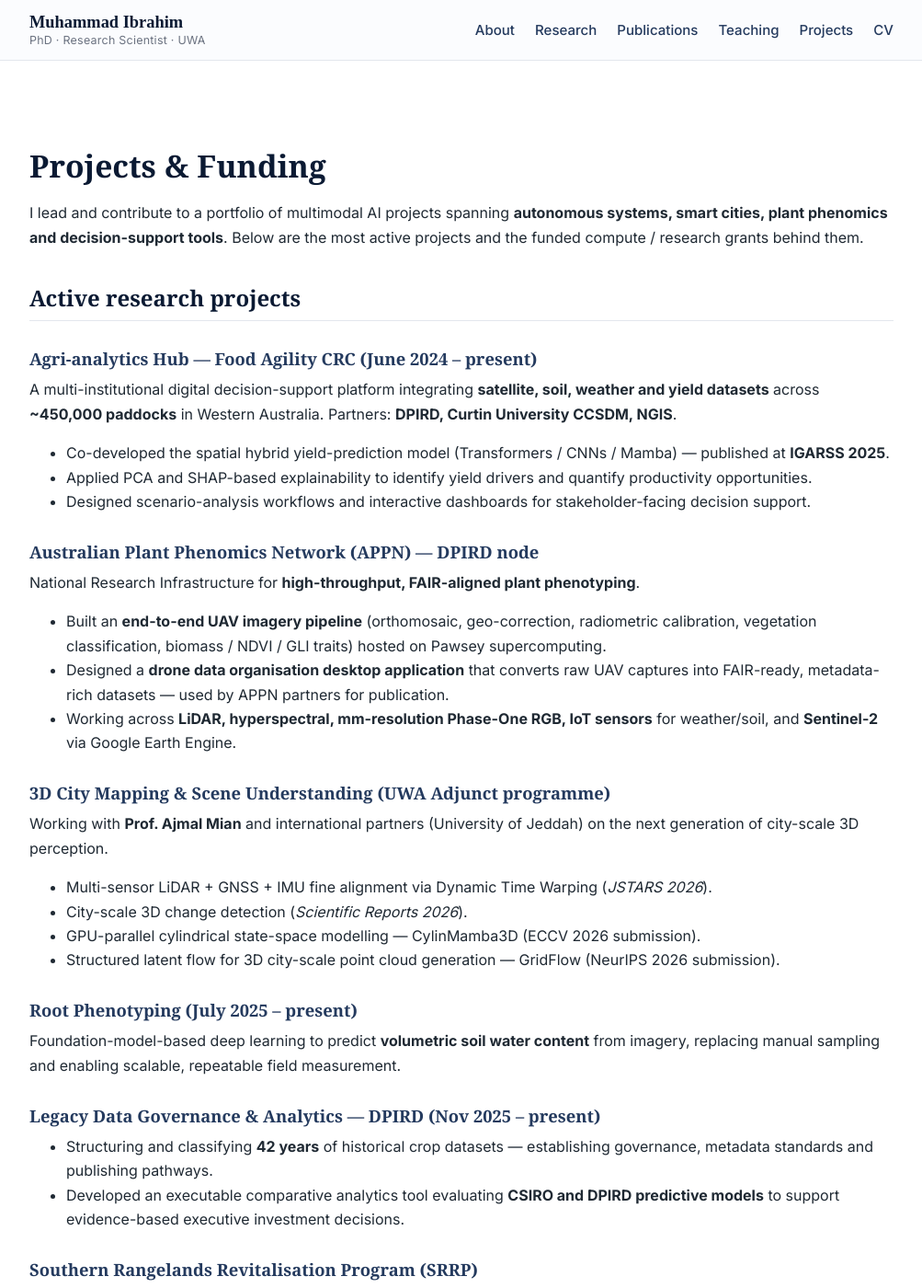
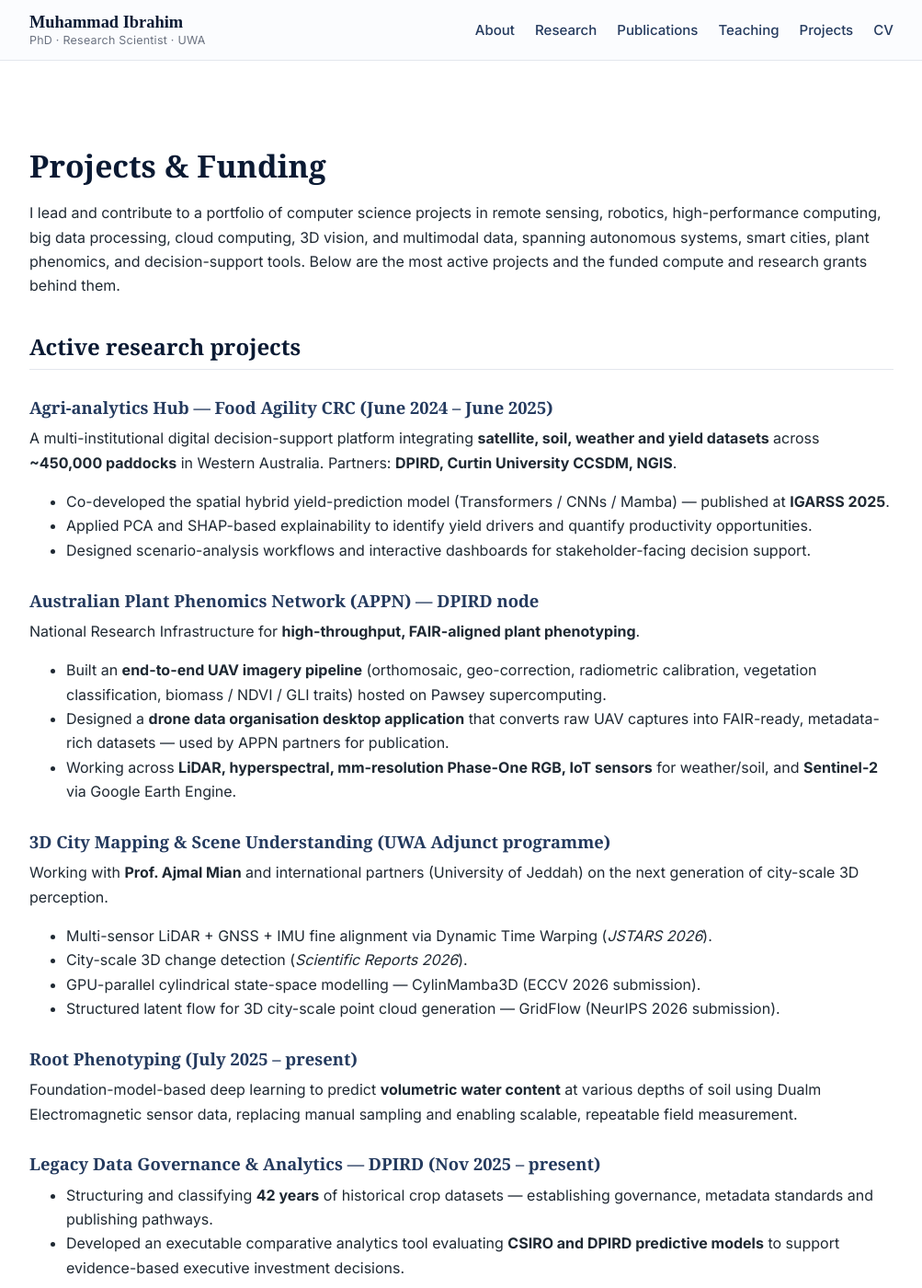
Before and after one commit to ibrahimuwa/ibrahimuwa.github.io, a Jekyll site: the page built from projects.md, in a window 1280 px wide and 1400 px high. Shown: the whole window at 92% size, without its empty margins (138-1141 px from the left). Built offline with Jekyll 4.4.1, drawn with Linux system fonts in a browser that asks for light colours; some web fonts are replaced; some of the changed text lies outside the part shown.

Commit message:
Update projects.md

```diff
--- a/projects.md
+++ b/projects.md
@@ -7,11 +7,11 @@ description: Active research projects, grants, datasets and tools developed by D
 
 # Projects &amp; Funding
 
-I lead and contribute to a portfolio of multimodal AI projects spanning **autonomous systems, smart cities, plant phenomics and decision-support tools**. Below are the most active projects and the funded compute / research grants behind them.
+I lead and contribute to a portfolio of computer science projects in remote sensing, robotics, high-performance computing, big data processing, cloud computing, 3D vision, and multimodal data, spanning autonomous systems, smart cities, plant phenomics, and decision-support tools. Below are the most active projects and the funded compute and research grants behind them.
 
 ## Active research projects
 
-### Agri-analytics Hub — Food Agility CRC (June 2024 – present)
+### Agri-analytics Hub — Food Agility CRC (June 2024 – June 2025)
 
 A multi-institutional digital decision-support platform integrating **satellite, soil, weather and yield datasets** across **~450,000 paddocks** in Western Australia. Partners: **DPIRD, Curtin University CCSDM, NGIS**.
 
@@ -38,7 +38,7 @@ Working with **Prof. Ajmal Mian** and international partners (University of Jedd
 
 ### Root Phenotyping (July 2025 – present)
 
-Foundation-model-based deep learning to predict **volumetric soil water content** from imagery, replacing manual sampling and enabling scalable, repeatable field measurement.
+Foundation-model-based deep learning to predict **volumetric water content** at various depths of soil using Dualm Electromagnetic sensor data, replacing manual sampling and enabling scalable, repeatable field measurement.
 
 ### Legacy Data Governance &amp; Analytics — DPIRD (Nov 2025 – present)
 
@@ -108,10 +108,16 @@ With **Dr. Khyber Alam, Prof. Fred K. Chen** (UWA Optometry / Lions Eye Institut
     <h3>WA Drone-LiDAR Phenotyping App</h3>
     <p>Python application that extracts individual field plots from 3D LiDAR maps and computes plant height, biomass and volume — replacing manual measurement.</p>
   </div>
+  <div class="card">
+    <h3>Mobile App for Video labeling</h3>
+    <p>Developed a mobile application, initially tested on a Samsung Galaxy S25 Android phone, to annotate objects in video for object detection and tracking.</p>
+  </div>
 </div>
 
 ## Awards &amp; recognition (selected)
 
+- **Winner of Merit Award, INCITE Awards (Research &amp; Innovation)** — WAITTA, Perth, 2023.
+- **Finalist, National iAwards 2023 in Innovation category**, Adelaide, South Australia, 2023
 - **Finalist, 31st INCITE Awards (Research &amp; Innovation)** — WAITTA, Perth, 2022.
 - **Best Paper Runner-Up — Deep Learning for Earth Observation &amp; Remote Sensing**, DICTA 2021.
 - **UWA Convocation Postgraduate Research Travel Award** ($3,000), 2022.
```
Also changed, not shown: other parts of projects.md (+1 -1 lines).
